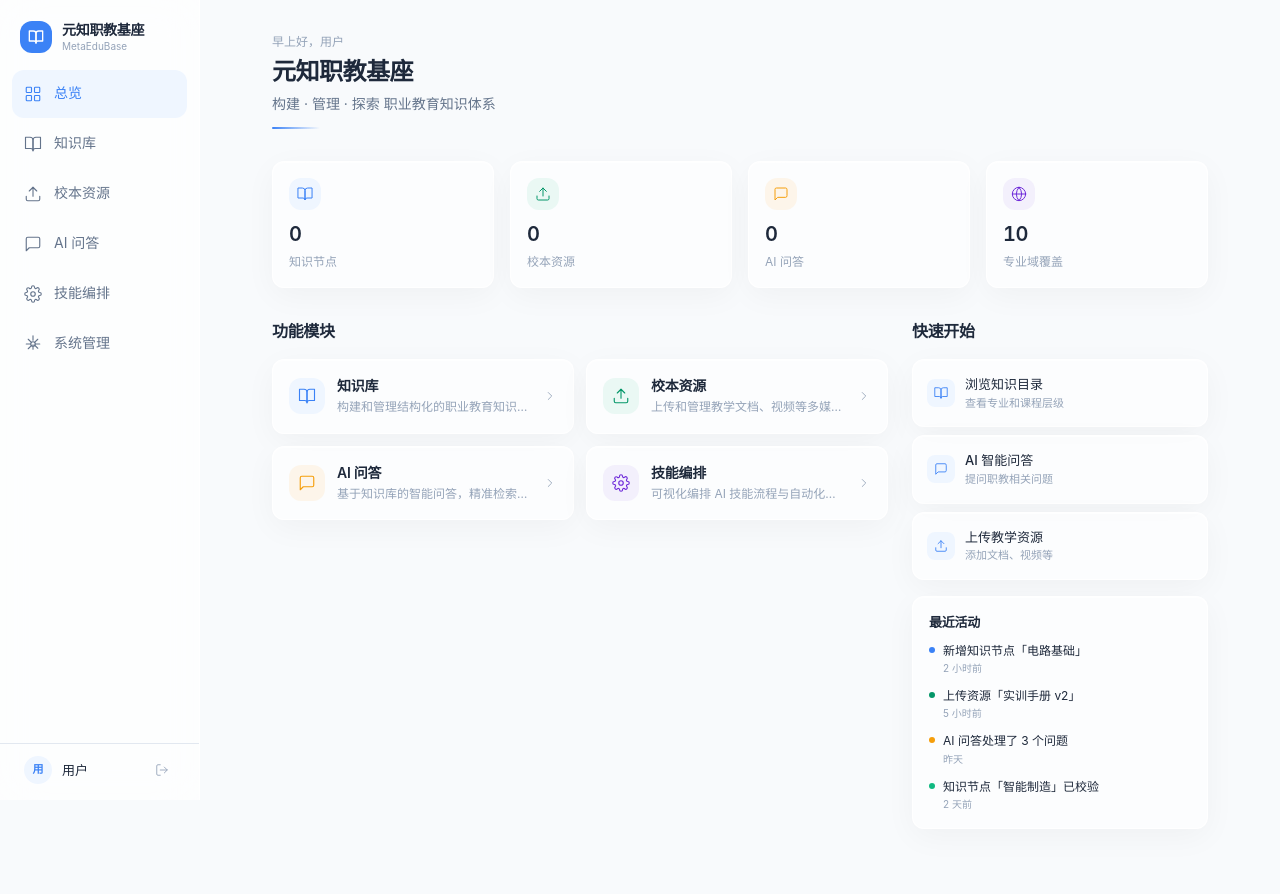
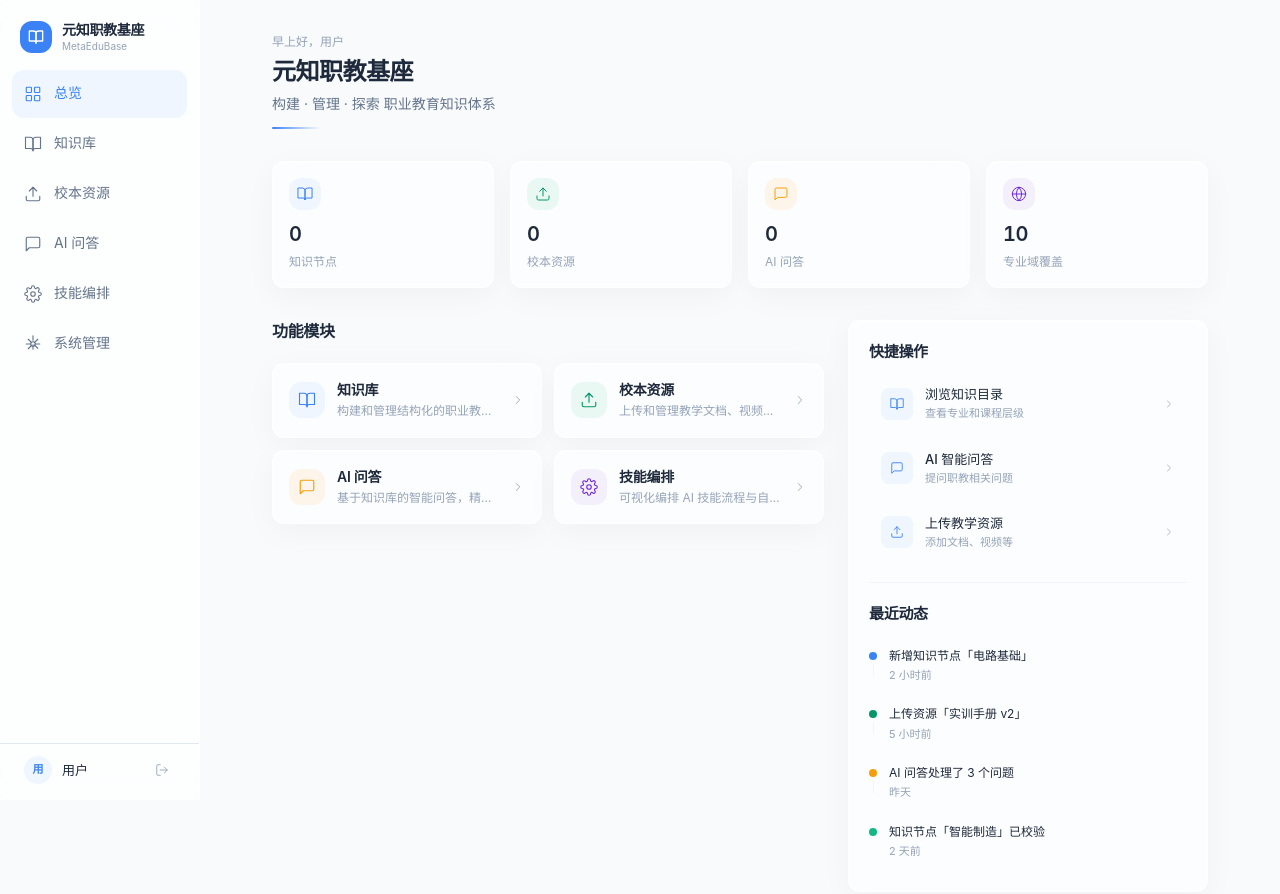
Before and after one commit to MarkDanile/MetaEduBase, a Vue app in the folder packages/web/: page / in a window 1280 px wide. Shown: the top 894 px of the page. Before the commit the page ends 861 px from the top, so only its background shows below. Built offline with nearby package versions, Linux system fonts and the light colour scheme; no server answers; sample sign-in values are in the browser's storage; what @tanstack/vue-query would draw is missing.

Commit message:
refactor(web): restructure HomeView layout to 5-col grid, unify right sidebar

```diff
--- a/packages/web/src/views/HomeView.vue
+++ b/packages/web/src/views/HomeView.vue
@@ -19,9 +19,11 @@
       </div>
     </div>
 
-    <div class="grid grid-cols-1 lg:grid-cols-3 gap-6">
-      <div class="lg:col-span-2 space-y-4 animate-slide-up stagger-2">
+    <div class="grid grid-cols-1 lg:grid-cols-5 gap-6">
+      <div class="lg:col-span-3 space-y-5 animate-slide-up stagger-2">
+        <div class="flex items-center justify-between">
           <h2 class="text-[16px] font-semibold">功能模块</h2>
+        </div>
         <div class="grid grid-cols-1 md:grid-cols-2 gap-3">
           <RouterLink
             v-for="(item, i) in navItems"
@@ -45,35 +47,43 @@
         </div>
       </div>
 
-      <div class="space-y-4 animate-slide-up stagger-3">
-        <h2 class="text-[16px] font-semibold">快速开始</h2>
-        <div class="space-y-2">
+      <div class="lg:col-span-2 animate-slide-up stagger-3">
+        <div class="liquid-card p-5 space-y-5">
+          <div>
+            <h2 class="text-[15px] font-semibold mb-3">快捷操作</h2>
+            <div class="space-y-1.5">
               <button
                 v-for="shortcut in shortcuts"
                 :key="shortcut.label"
                 @click="$router.push(shortcut.route)"
-            class="liquid-card p-3.5 w-full text-left group"
+                class="w-full flex items-center gap-3 px-3 py-2.5 rounded-[var(--radius-md)] hover:bg-[var(--color-bg-hover)] transition-colors group text-left"
               >
-            <div class="flex items-center gap-2.5">
-              <div class="w-7 h-7 rounded-md bg-[var(--color-accent-bg)] flex items-center justify-center flex-shrink-0">
+                <div class="w-8 h-8 rounded-md bg-[var(--color-accent-bg)] flex items-center justify-center flex-shrink-0">
                   <div v-html="shortcut.icon" />
                 </div>
                 <div class="flex-1 min-w-0">
-                <p class="text-[13px] font-medium group-hover:text-[var(--color-accent)] transition-colors duration-200">{{ shortcut.label }}</p>
+                  <p class="text-[13px] font-medium group-hover:text-[var(--color-accent)] transition-colors">{{ shortcut.label }}</p>
                   <p class="text-[11px] text-[var(--color-ink-tertiary)]">{{ shortcut.hint }}</p>
                 </div>
-            </div>
+                <svg width="12" height="12" viewBox="0 0 24 24" fill="none" stroke="currentColor" stroke-width="1.5" stroke-linecap="round" stroke-linejoin="round" class="text-[var(--color-ink-tertiary)] flex-shrink-0 transition-transform group-hover:translate-x-1"><polyline points="9 18 15 12 9 6"/></svg>
               </button>
             </div>
+          </div>
 
-        <div class="liquid-card p-4 mt-4">
-          <h3 class="text-[13px] font-semibold mb-2.5">最近活动</h3>
-          <div class="space-y-2.5">
-            <div v-for="activity in recentActivities" :key="activity.text" class="flex items-start gap-2">
-              <div class="w-1.5 h-1.5 rounded-full mt-1.5 flex-shrink-0" :class="activity.dotClass"></div>
-              <div>
+          <div class="border-t border-[var(--color-border-subtle)] pt-5">
+            <h2 class="text-[15px] font-semibold mb-3">最近动态</h2>
+            <div class="space-y-0">
+              <div v-for="(activity, i) in recentActivities" :key="activity.text">
+                <div class="flex items-start gap-3 py-2.5">
+                  <div class="relative flex flex-col items-center">
+                    <div class="w-2 h-2 rounded-full mt-1.5 flex-shrink-0" :class="activity.dotClass"></div>
+                    <div v-if="i < recentActivities.length - 1" class="w-px flex-1 min-h-[12px] bg-[var(--color-border-subtle)] mt-1"></div>
+                  </div>
+                  <div class="flex-1 min-w-0">
                     <p class="text-[12px] text-[var(--color-ink)]">{{ activity.text }}</p>
-                <p class="text-[10px] text-[var(--color-ink-tertiary)]">{{ activity.time }}</p>
+                    <p class="text-[11px] text-[var(--color-ink-tertiary)] mt-0.5">{{ activity.time }}</p>
+                  </div>
+                </div>
               </div>
             </div>
           </div>
```
Lines whose indentation alone changed are shown as unchanged.
